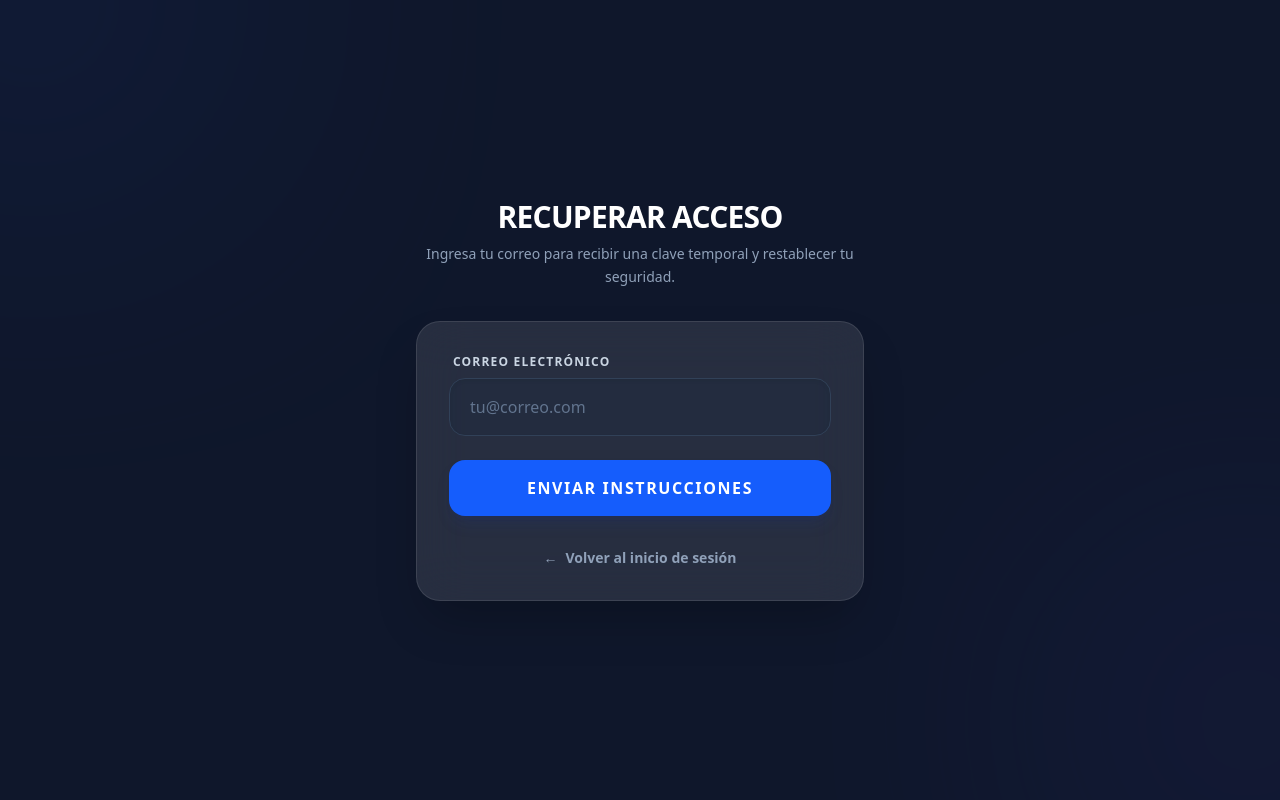
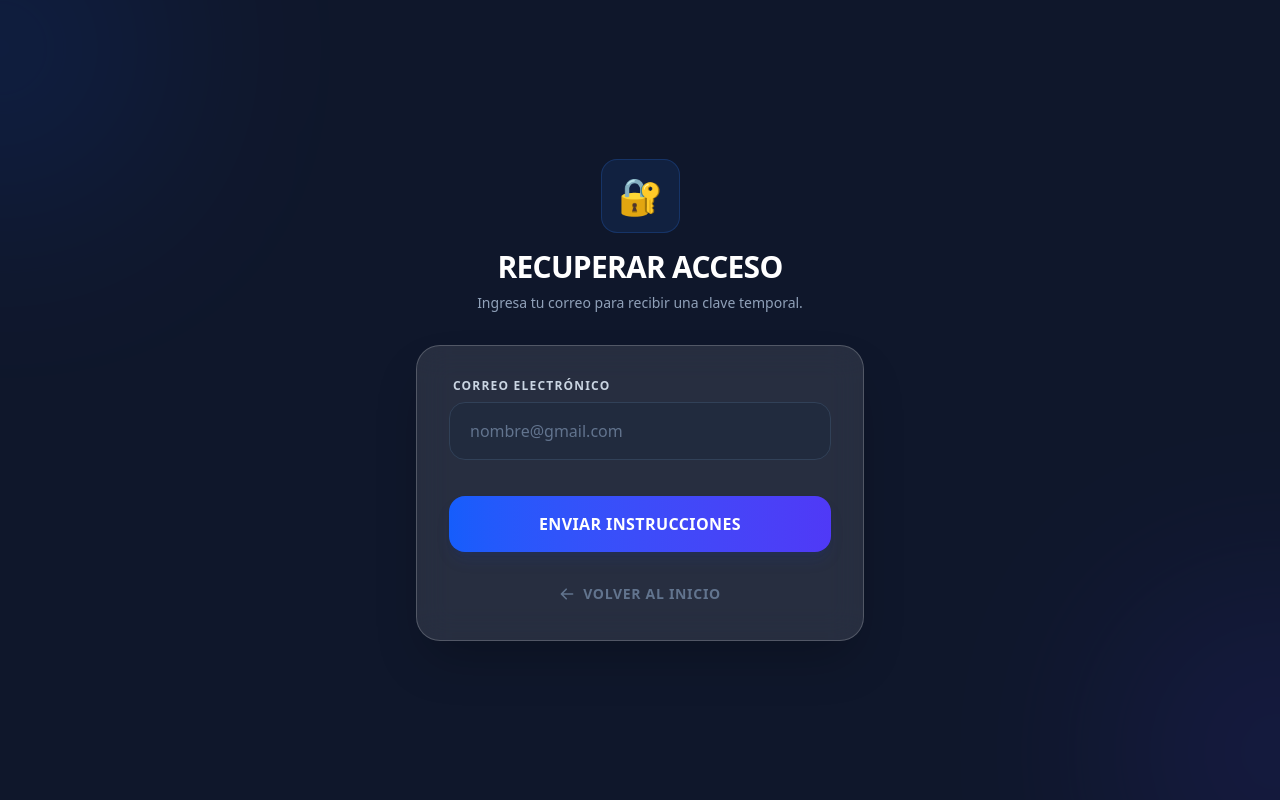
Before and after one commit to DarwinToapanta01/horus, a React (Vite) app in the folder horus-client/: page /olvido-password in a window 1280 px wide. Built offline with nearby package versions, Linux system fonts and the light colour scheme.

Commit message:
Configuracion diseño interfaces mapa seguridad

```diff
--- a/horus-client/src/views/MapaSeguridad/MapaSeguridad.jsx
+++ b/horus-client/src/views/MapaSeguridad/MapaSeguridad.jsx
@@ -100,16 +100,15 @@ const MapaSeguridad = () => {
                             return (
                                 <React.Fragment key={reporte.id}>
                                     <Marker position={[reporte.latitude, reporte.longitude]}>
-                                        <Popup className="custom-popup">
-                                            <div className="p-4 min-w-[200px] max-w-[240px] bg-slate-900 rounded-2xl border border-white/10">
+                                        <Popup>
+                                            <div className="p-4 min-w-[200px] max-w-[240px] font-sans antialiased bg-slate-900 rounded-2xl">
                                                 {/* Cabecera con Fecha y Badge de Estado */}
                                                 <div className="flex flex-col gap-2 mb-4">
                                                     <span className="text-[10px] text-slate-400 font-bold tracking-wider flex items-center gap-1.5">
-                                                        <span className="text-xs">📅</span>
-                                                        {reporte.formatted_date}
+                                                        <span className="text-xs">📅</span> {reporte.formatted_date}
                                                     </span>
 
-                                                    <div className={`text-[9px] w-fit px-2.5 py-1 rounded-full font-bold uppercase tracking-tight border ${isVerified
+                                                    <div className={`text-[9px] w-fit px-2.5 py-1 rounded-full font-bold uppercase tracking-wide border ${isVerified
                                                             ? 'bg-emerald-500/20 text-emerald-400 border-emerald-500/30'
                                                             : 'bg-amber-500/20 text-amber-400 border-amber-500/30'
                                                         }`}>
@@ -125,10 +124,9 @@ const MapaSeguridad = () => {
                                                         </p>
                                                         <button
                                                             onClick={() => navigate(`/reporte/${reporte.id}/comentarios`)}
-                                                            className="w-full bg-gradient-to-r from-blue-600 to-indigo-600 hover:from-blue-500 hover:to-indigo-500 text-white text-[10px] py-2.5 rounded-xl uppercase font-bold tracking-wide shadow-lg shadow-blue-900/30 transition-all flex items-center justify-center gap-2 group"
+                                                            className="w-full bg-gradient-to-r from-blue-600 to-indigo-600 hover:from-blue-500 hover:to-indigo-500 text-white text-[10px] py-2.5 rounded-xl uppercase font-bold shadow-lg shadow-blue-900/30 transition-all active:scale-95 flex items-center justify-center gap-2 group"
                                                         >
-                                                            <span>💬</span>
-                                                            <span>Ver Muro</span>
+                                                            Ver Muro 💬
                                                             <span className="group-hover:translate-x-1 transition-transform">→</span>
                                                         </button>
                                                     </div>
@@ -136,15 +134,14 @@ const MapaSeguridad = () => {
                                                     <div className="space-y-3">
                                                         <div className="bg-amber-500/10 border-l-4 border-amber-500 p-3 rounded-r-xl">
                                                             <p className="text-[11px] text-amber-300 leading-tight font-medium">
-                                                                Contenido bloqueado. Faltan <span className="font-black text-amber-400">{3 - (reporte.confirms || 0)} votos</span> para liberar.
+                                                                Contenido bloqueado. Faltan <span className="font-black text-amber-400">{3 - (reporte.confirms || 0)} votos</span> para liberar la información.
                                                             </p>
                                                         </div>
                                                         <button
                                                             onClick={() => navigate('/votacion-lista')}
-                                                            className="w-full bg-slate-800 hover:bg-slate-700 text-white text-[10px] py-2.5 rounded-xl uppercase font-bold tracking-wide transition-all active:scale-95 flex items-center justify-center gap-2"
+                                                            className="w-full bg-slate-800 hover:bg-slate-700 text-white text-[10px] py-2.5 rounded-xl uppercase font-bold transition-all active:scale-95 flex items-center justify-center gap-2"
                                                         >
-                                                            <span>🗳️</span>
-                                                            <span>Validar Zona</span>
+                                                            Validar Zona 🗳️
                                                         </button>
                                                     </div>
                                                 )}
@@ -158,16 +155,12 @@ const MapaSeguridad = () => {
                                                     {/* Barra de progreso visual */}
                                                     <div className="w-full h-1.5 bg-slate-800 rounded-full overflow-hidden flex">
                                                         <div
-                                                            className="h-full bg-gradient-to-r from-emerald-500 to-emerald-400 transition-all"
-                                                            style={{
-                                                                width: `${(reporte.confirms / ((reporte.confirms || 0) + (reporte.rejects || 0) || 1)) * 100}%`
-                                                            }}
+                                                            className="h-full bg-emerald-500 transition-all"
+                                                            style={{ width: `${(reporte.confirms / (reporte.confirms + reporte.rejects || 1)) * 100}%` }}
                                                         />
                                                         <div
-                                                            className="h-full bg-gradient-to-r from-red-500 to-red-400 transition-all"
-                                                            style={{
-                                                                width: `${(reporte.rejects / ((reporte.confirms || 0) + (reporte.rejects || 0) || 1)) * 100}%`
-                                                            }}
+                                                            className="h-full bg-red-500 transition-all"
+                                                            style={{ width: `${(reporte.rejects / (reporte.confirms + reporte.rejects || 1)) * 100}%` }}
                                                         />
                                                     </div>
                                                 </div>
--- a/horus-client/src/views/OlvidoPassword/OlvidoPassword.jsx
+++ b/horus-client/src/views/OlvidoPassword/OlvidoPassword.jsx
@@ -16,7 +16,7 @@ const OlvidoPassword = () => {
 
         try {
             await api.post('/forgot-password', { email });
-            setMensaje('Se ha enviado una clave temporal a tu correo de Mailtrap.');
+            setMensaje('Se ha enviado una clave temporal a tu correo.');
         } catch (err) {
             setError('El correo ingresado no está registrado en Horus.');
         } finally {
@@ -26,59 +26,75 @@ const OlvidoPassword = () => {
 
     return (
         <div className="min-h-screen bg-slate-900 flex flex-col justify-center items-center px-6 relative overflow-hidden">
-            {/* Efectos de luces ambientales */}
-            <div className="absolute top-[-20%] left-[-10%] w-80 h-80 bg-blue-900 rounded-full blur-[150px] opacity-30"></div>
-            <div className="absolute bottom-[-10%] right-[-10%] w-80 h-80 bg-indigo-900 rounded-full blur-[150px] opacity-30"></div>
+            {/* Círculos decorativos de fondo */}
+            <div className="absolute top-[-10%] left-[-10%] w-64 h-64 bg-blue-600 rounded-full blur-[120px] opacity-20"></div>
+            <div className="absolute bottom-[-10%] right-[-10%] w-64 h-64 bg-indigo-600 rounded-full blur-[120px] opacity-20"></div>
 
             <div className="w-full max-w-md z-10">
+                {/* Header con icono */}
                 <div className="text-center mb-8">
+                    <div className="inline-block p-4 bg-blue-500/10 rounded-2xl mb-4 border border-blue-500/20">
+                        <span className="text-4xl">🔐</span>
+                    </div>
                     <h2 className="text-3xl font-black text-white tracking-tight uppercase">Recuperar Acceso</h2>
-                    <p className="text-slate-400 mt-2 text-sm leading-relaxed">
-                        Ingresa tu correo para recibir una clave temporal y restablecer tu seguridad.
+                    <p className="text-slate-400 mt-2 text-sm font-medium">
+                        Ingresa tu correo para recibir una clave temporal.
                     </p>
                 </div>
 
-                <div className="bg-white/10 backdrop-blur-xl border border-white/10 p-8 rounded-3xl shadow-2xl">
-                    <form onSubmit={handleRecuperar} className="space-y-6">
+                <div className="bg-white/10 backdrop-blur-lg border border-white/20 p-8 rounded-3xl shadow-2xl">
+                    <form onSubmit={handleRecuperar} className="space-y-5">
                         <div>
                             <label className="block text-xs font-bold text-slate-300 uppercase tracking-widest mb-2 ml-1">
                                 Correo Electrónico
                             </label>
                             <input
                                 type="email"
-                                placeholder="tu@correo.com"
+                                placeholder="nombre@gmail.com"
                                 value={email}
                                 onChange={(e) => setEmail(e.target.value)}
-                                className="w-full bg-slate-800/40 border border-slate-700 rounded-2xl px-5 py-4 text-white placeholder-slate-500 focus:outline-none focus:ring-2 focus:ring-blue-500 transition-all shadow-inner"
+                                className="w-full bg-slate-800/50 border border-slate-700 rounded-2xl px-5 py-4 text-white placeholder-slate-500 focus:outline-none focus:ring-2 focus:ring-blue-500 focus:border-transparent transition-all"
                                 required
                             />
                         </div>
 
                         {mensaje && (
-                            <div className="bg-emerald-500/20 border border-emerald-500/50 p-4 rounded-2xl">
-                                <p className="text-emerald-400 text-sm text-center font-medium italic">{mensaje}</p>
+                            <div className="bg-emerald-500/10 border border-emerald-500/30 p-4 rounded-2xl">
+                                <div className="flex items-start gap-3">
+                                    <span className="text-xl">✓</span>
+                                    <p className="text-emerald-400 text-sm font-medium flex-1">{mensaje}</p>
+                                </div>
                             </div>
                         )}
 
                         {error && (
-                            <div className="bg-red-500/20 border border-red-500/50 p-4 rounded-2xl">
-                                <p className="text-red-400 text-sm text-center font-medium italic">{error}</p>
-                            </div>
+                            <p className="text-red-400 text-sm font-medium text-center animate-pulse">
+                                {error}
+                            </p>
                         )}
 
                         <button
                             type="submit"
                             disabled={loading}
-                            className={`w-full py-4 rounded-2xl font-bold uppercase tracking-widest transition-all active:scale-95 shadow-lg
-                                ${loading ? 'bg-slate-700 text-slate-400' : 'bg-blue-600 hover:bg-blue-500 text-white shadow-blue-900/20'}`}
+                            className={`w-full py-4 rounded-2xl font-bold uppercase tracking-wide transition-all active:scale-95 shadow-lg mt-4
+                                ${loading
+                                    ? 'bg-slate-700 text-slate-500 cursor-not-allowed'
+                                    : 'bg-gradient-to-r from-blue-600 to-indigo-600 hover:from-blue-500 hover:to-indigo-500 text-white shadow-blue-900/20'
+                                }`}
                         >
-                            {loading ? 'Procesando...' : 'Enviar Instrucciones'}
+                            {loading ? 'PROCESANDO...' : 'ENVIAR INSTRUCCIONES'}
                         </button>
                     </form>
 
                     <div className="mt-8 text-center">
-                        <Link to="/login" className="text-sm font-semibold text-slate-400 hover:text-white transition-colors flex items-center justify-center gap-2">
-                            <span>←</span> Volver al inicio de sesión
+                        <Link
+                            to="/login"
+                            className="text-sm font-semibold text-slate-500 hover:text-slate-300 transition-colors inline-flex items-center gap-2 uppercase tracking-wider"
+                        >
+                            <svg xmlns="http://www.w3.org/2000/svg" className="h-4 w-4" viewBox="0 0 20 20" fill="currentColor">
+                                <path fillRule="evenodd" d="M9.707 16.707a1 1 0 01-1.414 0l-6-6a1 1 0 010-1.414l6-6a1 1 0 011.414 1.414L5.414 9H17a1 1 0 110 2H5.414l4.293 4.293a1 1 0 010 1.414z" clipRule="evenodd" />
+                            </svg>
+                            Volver al inicio
                         </Link>
                     </div>
                 </div>
```
